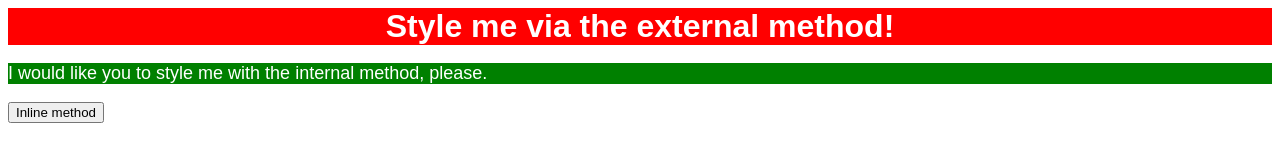
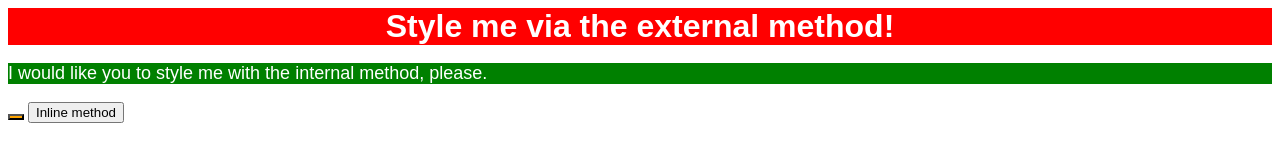
Before and after one commit to dasacan/exercise1, a plain HTML site: page index.html in a window 1280 px wide. Drawn offline with Linux system fonts and the light colour scheme.

Commit message:
add inline style to last element

```diff
--- a/index.html
+++ b/index.html
@@ -20,6 +20,7 @@
 
 <p>I would like you to style me with the internal method, please. </p>
 
+<button style="background-color: orange; font-size: 18px;"> </button>
 <button>Inline method</button>
 
 <body>
```
